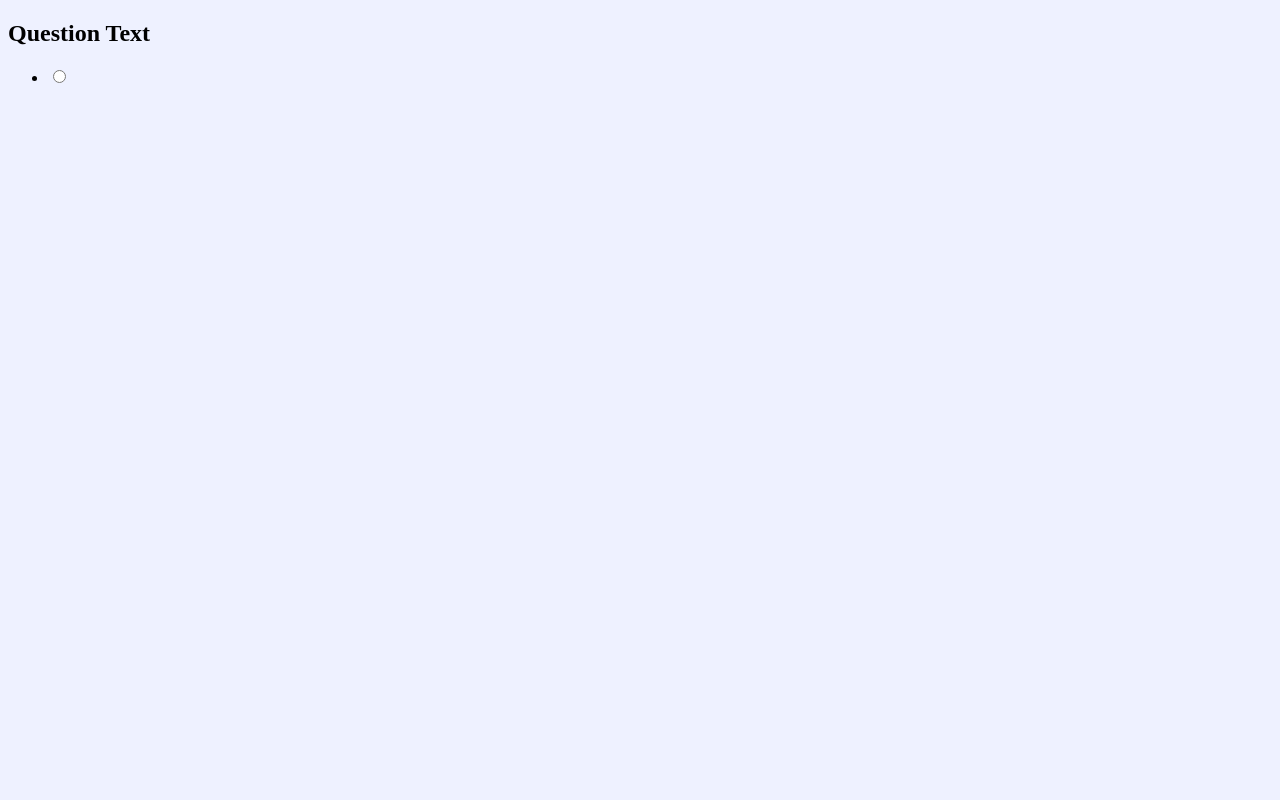
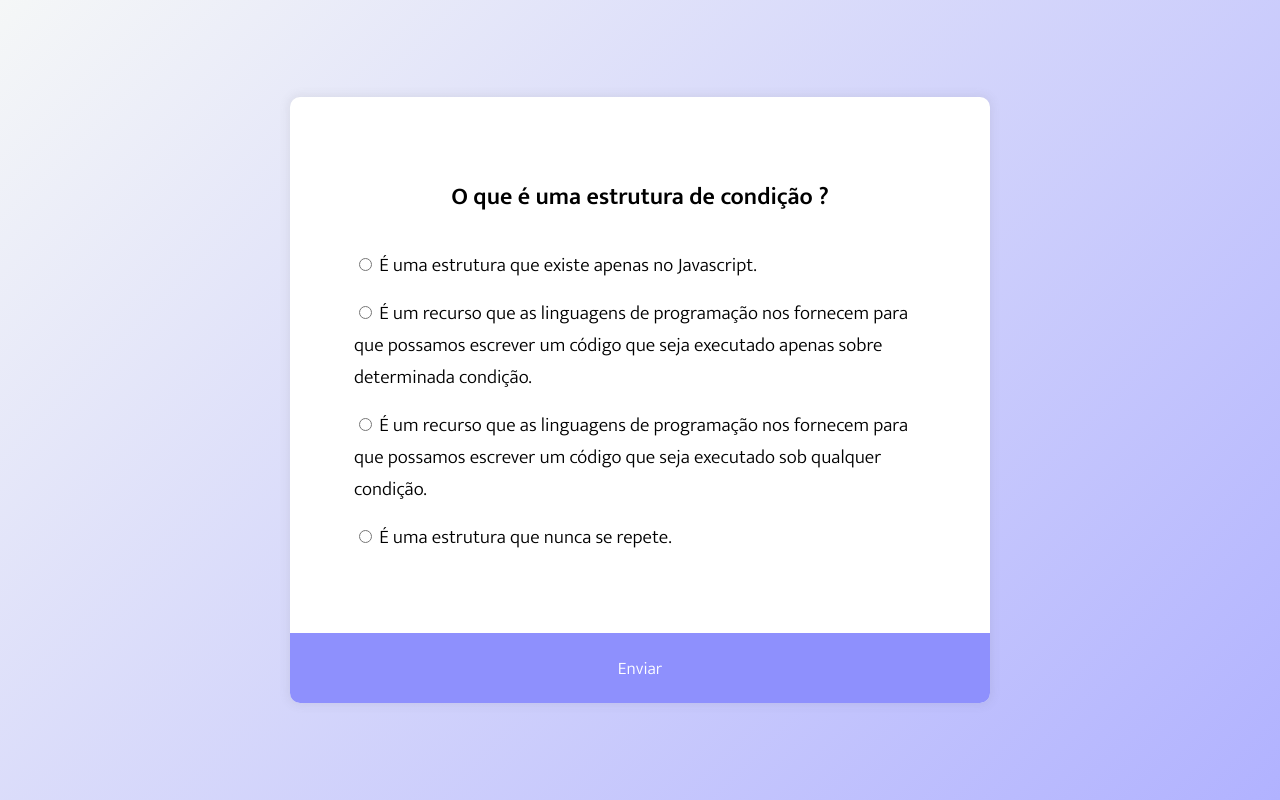
Before and after one commit to niellegs/condicionaisjs, a plain HTML site: page quiz.html in a window 1280 px wide. Drawn offline with Linux system fonts and the light colour scheme.

Commit message:
segunda att

```diff
--- a/quiz.css
+++ b/quiz.css
@@ -1,3 +1,60 @@
-body {
-    background-color: #EEF1FF;
+@import url('https://fonts.googleapis.com/css2?family=Mukta:wght@300;600&display=swap');
+*{
+  box-sizing: border-box;
 }
+body{
+  background-color: #EEF1FF;
+  background-image: linear-gradient(315deg, #B1B2FF 0%, #f5f7f7 100%);
+  font-family: 'Mukta', sans-serif;
+  font-weight: 300;
+  display: flex;
+  align-items: center;
+  justify-content: center;
+  height: 100vh;
+  overflow: hidden;
+  margin: 0;
+}
+.quiz-container{
+  background-color: #fff;
+  border-radius: 10px;
+  box-shadow: 0 0 10px 2px rgba(100, 100, 100, 0.1);
+  width: 700px;
+  overflow: hidden;
+}
+.quiz-header{
+  padding: 4rem;
+}
+h2{
+  padding: 1rem;
+  text-align: center;
+  margin: 0;
+}
+ul{
+  list-style-type: none;
+  padding: 0;
+}
+ul li{
+  font-size: 1.2rem;
+  margin: 1rem 0;
+}
+ul li label{
+  cursor: pointer;
+}
+button{
+  background-color: #8e90fd;
+  color: #fff;
+  border: none;
+  display: block;
+  width: 100%;
+  cursor: pointer;
+  font-size: 1.1rem;
+  font-family: inherit;
+  padding: 1.3rem;
+}
+button:hover{
+  background-color: #5a5dfb;
+}
+button:focus{
+  outline: none;
+  background-color: #301667;
+}
--- a/quiz.html
+++ b/quiz.html
@@ -8,15 +8,29 @@
     <title>Quiz - JS</title>
 </head>
 <body>
-    <div class="quiz-container">
+    <div class="quiz-container" id="quiz">
         <div class="quiz-header">
           <h2 id="question">Question Text</h2>
           <ul>
             <li>
-                    <input type="radio" name="answer" id="a">
+              <input type="radio" name="answer" id="a" class="answer">
+              <label for="a" id="a_text">Answer</label>
+            </li>
+            <li>
+              <input type="radio" name="answer" id="b" class="answer">
+              <label for="b" id="b_text">Answer</label>
+            </li>
+            <li>
+              <input type="radio" name="answer" id="c" class="answer">
+              <label for="c" id="c_text">Answer</label>
+            </li>
+            <li>
+              <input type="radio" name="answer" id="d" class="answer">
+              <label for="d" id="d_text">Answer</label>
             </li>
           </ul>
         </div>
+        <button id="submit">Enviar</button>
       </div>
 
     <script src="script.js"></script>
--- a/script.js
+++ b/script.js
@@ -0,0 +1,83 @@
+const quizData = [
+    {
+        question: "O que é uma estrutura de condição ?",
+        a: "É uma estrutura que existe apenas no Javascript.",
+        b: "É um recurso que as linguagens de programação nos fornecem para que possamos escrever um código que seja executado  apenas sobre determinada condição.",
+        c: "É um recurso que as linguagens de programação nos fornecem para que possamos escrever um código que seja executado sob qualquer condição.",
+        d: "É uma estrutura que nunca se repete.",
+        correct: "b",
+    },
+    {
+        question: "Como se começa uma estrutura condicional?",
+        a: "IF, ELSE",
+        b: "ELSE, IF",
+        c: "ELIF, IF",
+        d: "ELIF, ELSE",
+        correct: "a",
+    },
+    {
+        question: "Como utilizamos a estrutura condicional 'if' no JavaScript?",
+        a: "Usamos a palavra IF seguida de uma variável",
+        b: "Usamos apenas a palavra IF.",
+        c: "Utilizamos a palavra IF seguido de uma variável e uma condição.",
+        d: "Utilizamos a palavra IF seguido de uma condição.",
+        correct: "c",
+    },
+    {
+        question: "Como utilizamos a estrutura condicional 'else' no JavaScript?",
+        a: "Utilizamos a palavra ELSE seguido de uma condição.",
+        b: "Utilizamos a palavra ELSE seguida de uma variável e uma condição.",
+        c: "Usamos a palavra ELSE seguida de uma variável",
+        d: "Usamos apenas a palavra ELSE.",
+        correct: "d",
+    },
+];
+const quiz= document.getElementById('quiz')
+const answerEls = document.querySelectorAll('.answer')
+const questionEl = document.getElementById('question')
+const a_text = document.getElementById('a_text')
+const b_text = document.getElementById('b_text')
+const c_text = document.getElementById('c_text')
+const d_text = document.getElementById('d_text')
+const submitBtn = document.getElementById('submit')
+let currentQuiz = 0
+let score = 0
+loadQuiz()
+function loadQuiz() {
+    deselectAnswers()
+    const currentQuizData = quizData[currentQuiz]
+    questionEl.innerText = currentQuizData.question
+    a_text.innerText = currentQuizData.a
+    b_text.innerText = currentQuizData.b
+    c_text.innerText = currentQuizData.c
+    d_text.innerText = currentQuizData.d
+}
+function deselectAnswers() {
+    answerEls.forEach(answerEl => answerEl.checked = false)
+}
+function getSelected() {
+    let answer
+    answerEls.forEach(answerEl => {
+        if(answerEl.checked) {
+            answer = answerEl.id
+        }
+    })
+    return answer
+}
+submitBtn.addEventListener('click', () => {
+    const answer = getSelected()
+    if(answer) {
+       if(answer === quizData[currentQuiz].correct) {
+           score++
+       }
+       currentQuiz++
+       if(currentQuiz < quizData.length) {
+           loadQuiz()
+       } else {
+           quiz.innerHTML = `
+           <h2>Você respondeu ${score}/${quizData.length} questões corretamente</h2>
+           <button onclick="location.reload()">Recomeçar</button>
+           `
+       }
+    }
+})
```
Also changed, not shown: index.html (+4 -5 lines), style.css (+14 -3 lines), imagens/github.svg (added). Lines whose indentation alone changed are shown as unchanged.
